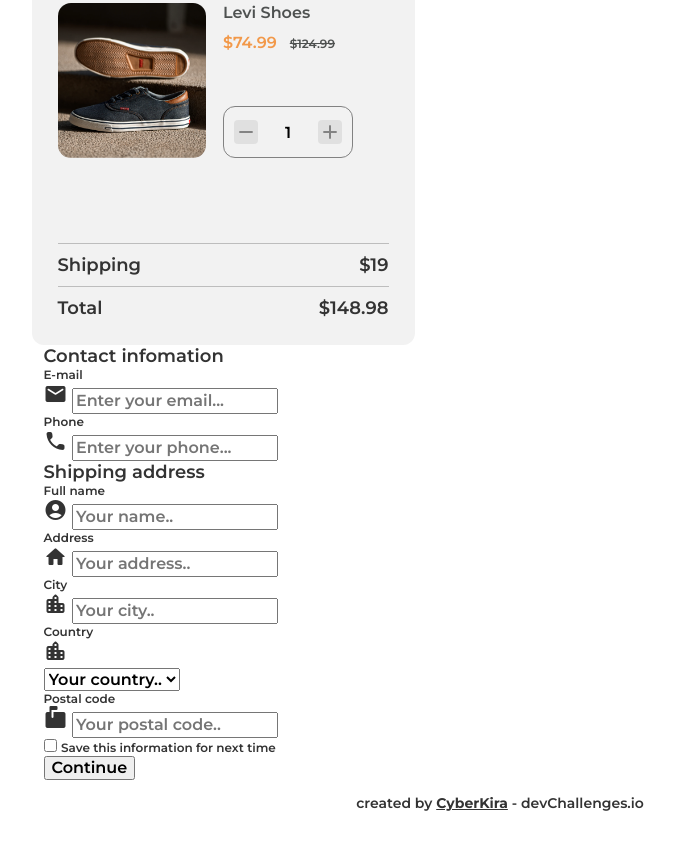
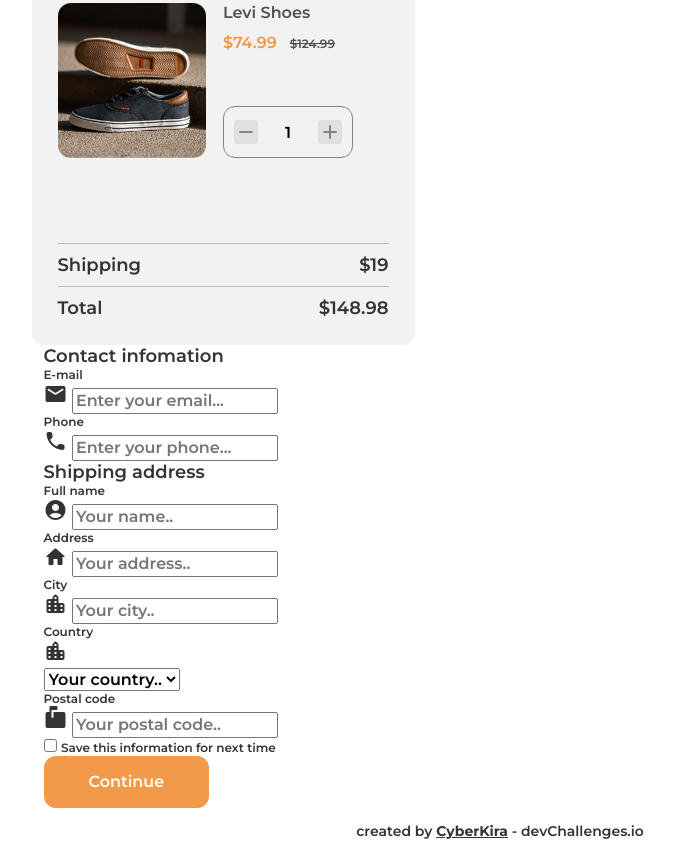
Before and after one commit to Cyber-Kira/checkout-page, a website: page index.html in a window 1280 px wide. Shown: the part 337-1192 px from the top of the page, without its empty margins (140-815 px from the left). Before the commit the page ends 1164 px from the top, so only its background shows below. Drawn offline with nearby package versions, Linux system fonts and the light colour scheme; files that its build step writes are made by us from their sources.

Commit message:
feat: add button look for input

```diff
--- a/src/sass/components/_button.scss
+++ b/src/sass/components/_button.scss
@@ -1,3 +1,10 @@
-// -----------------------------------------------------------------------------
-// This file contains all styles related to the button component.
-// -----------------------------------------------------------------------------
+.button {
+  color: $color-white;
+  border: none;
+  padding: 17px 45px;
+  background: #f2994a;
+  border-radius: 12px;
+  cursor: pointer;
+
+  margin-left: auto;
+}
```
